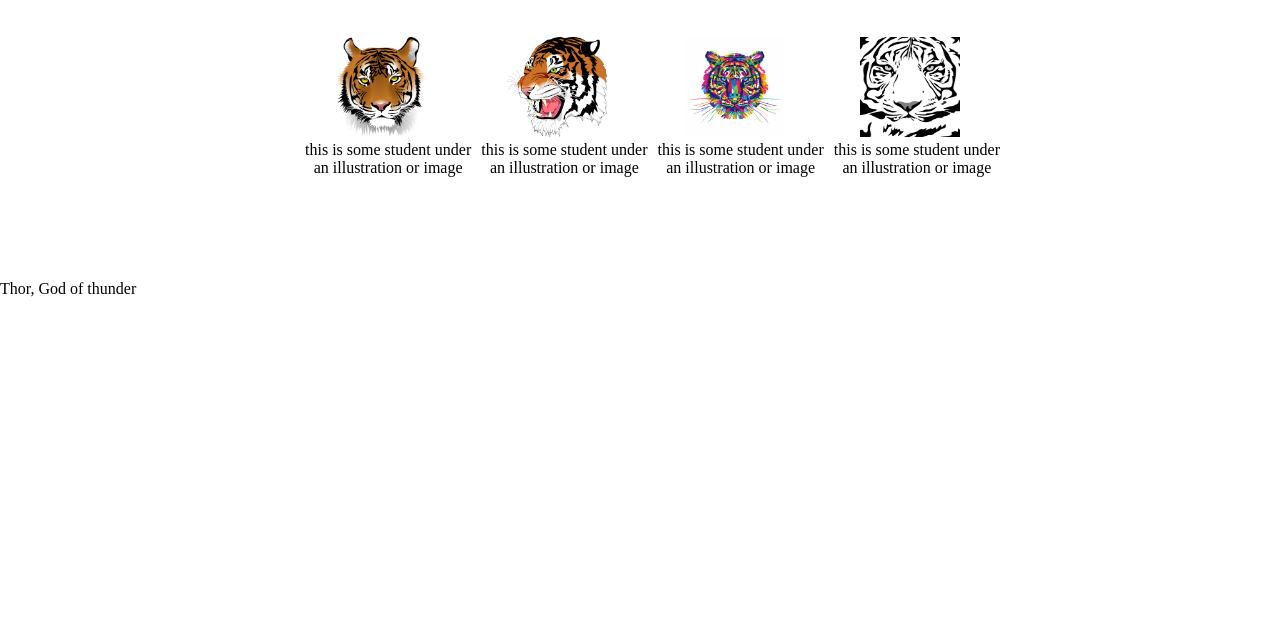
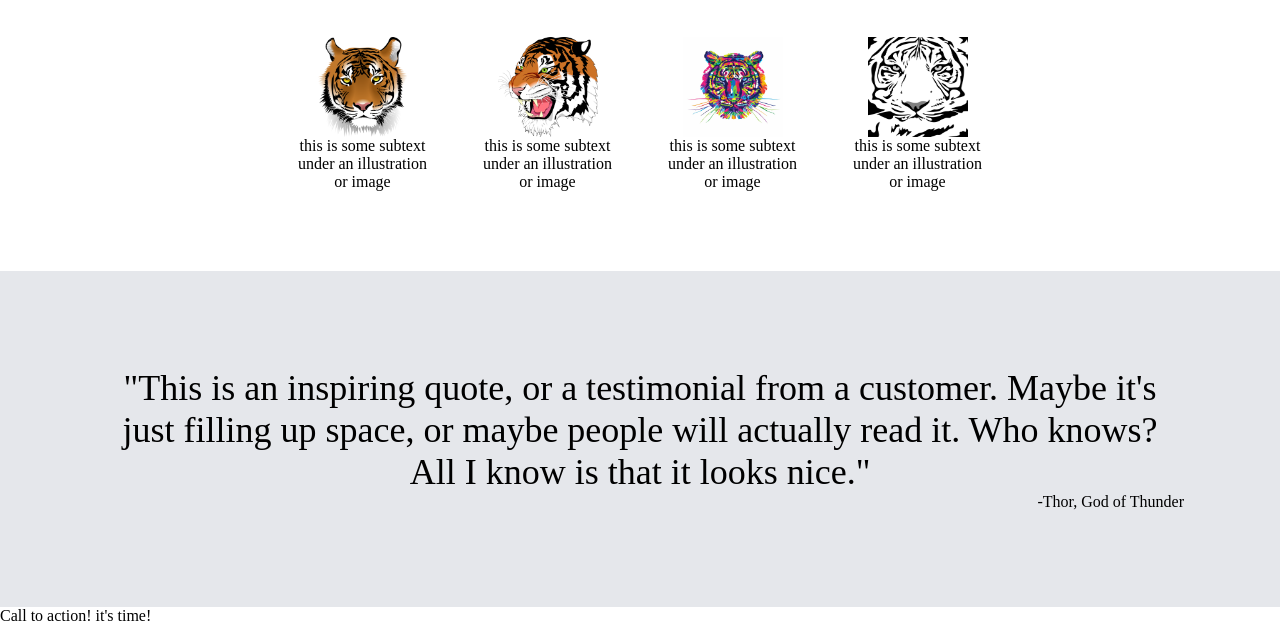
Before and after one commit to Kvlen/Landing-Page, a plain HTML site: page index.html in a window 1280 px wide. Shown: the part 457-1082 px from the top of the page. Before the commit the page ends 800 px from the top, so only its background shows below. Drawn offline with Linux system fonts and the light colour scheme.

Commit message:
made some adjustments to make the landing page and added a new section

```diff
--- a/index.html
+++ b/index.html
@@ -17,7 +17,7 @@
         </ul>
     </div>
     <div class="content">
-        <img src="./tiger.jpg" alt="Tiger Photo" width="415px" height="200px">
+        <img src="./images/tiger.jpg" alt="Tiger Photo" width="415px" height="200px">
         <div class="text-group">
             <div class="awesome">This website is awesome</div>
             <p>This website has some subtext that goes here under the main title. It is a smaller font and the color is lower contrast</p>
@@ -28,23 +28,31 @@
         <div class="title">Some Random Information.</div>
         <div class="empty-boxes">
             <div class="tiger1">
-                <img class="tigerpic" src="./tiger1.png" alt="Tiger Photo" width="100px" height="100px">
-                <div class="text">this is some student under an illustration or image</div>
+                <img class="tigerpic" src="./images/tiger1.png" alt="Tiger Photo" width="100px" height="100px">
+                <div class="text">this is some subtext under an illustration or image</div>
             </div>
             <div class="tiger2">
-                <img class="tigerpic" src="./sumatran-tiger.png" alt="Tiger Photo" width="100px" height="100px">
-                <div class="text">this is some student under an illustration or image</div>
+                <img class="tigerpic" src="./images/sumatran-tiger.png" alt="Tiger Photo" width="100px" height="100px">
+                <div class="text">this is some subtext under an illustration or image</div>
             </div>
             <div class="tiger3">
-                <img class="tigerpic" src="./tiger2.jpg" alt="Tiger Photo" width="100px" height="100px">
-                <div class="text">this is some student under an illustration or image</div>
+                <img class="tigerpic" src="./images/tiger2.jpg" alt="Tiger Photo" width="100px" height="100px">
+                <div class="text">this is some subtext under an illustration or image</div>
             </div>
             <div class="tiger4">
-                <img class="tigerpic" src="./tiger3.png" alt="Tiger Photo" width="100px" height="100px">
-                <div class="text">this is some student under an illustration or image</div>
+                <img class="tigerpic" src="./images/tiger3.png" alt="Tiger Photo" width="100px" height="100px">
+                <div class="text">this is some subtext under an illustration or image</div>
             </div>
         </div>
     </div>
-    <div class="quote">Thor, God of thunder</div>
+    <div class="quote">
+        <div class="quote-container">
+            <div class="quote-content">"This is an inspiring quote, or a testimonial from a customer. Maybe it's just filling up space, or maybe people will actually read it. Who knows? All I know is that it looks nice."</div>
+            <div class="quote-author">-Thor, God of Thunder</div>
+        </div>
+    </div>
+    <div>
+        Call to action! it's time!
+    </div>
 </body>
 </html>
--- a/style.css
+++ b/style.css
@@ -12,6 +12,8 @@ body {
     display: flex;
     justify-content: space-around;
     align-items: center;
+    /* width: 100%;
+    height: auto; */
 }
 
 .logo {
@@ -39,8 +41,8 @@ li {
 
 .content {
     background: #1F2937;
-    margin: 0;
     margin-top: -1px;
+    /* width: 100%; */
     height: 350px;
 }
 
@@ -89,6 +91,8 @@ button:hover {
 }
 
 .container {
+    /* width: 100%;
+    height: auto; */
 }
 
 .title {
@@ -100,21 +104,48 @@ button:hover {
 
 .empty-boxes {
     display: flex;
-    margin: 103px;
-    padding-left: 197px;
-    padding-right: 172px;
-    padding-top: 0px;
+    justify-content: center;
     margin-top: 40px;
+    margin-bottom: 80px;
+    gap: 40px;
+}
+
+.tiger1, .tiger2, .tiger3, .tiger4  {
+    display: flex;
+    flex-direction: column;
+    align-items: center;
+    width: 145px;
 }
 
 .tigerpic {
-    padding-left: 31px;
+    /* padding-left: 31px; */
 }
 
 .text {
     text-align: center;
+    width: 100%;
+    height: auto;
 }
 
 .quote {
+    background-color: #E5E7EB;
     display: flex;
 }
+
+.quote-container {
+    display: flex;
+    align-items: flex-end;
+    flex-direction: column;
+    padding: 96px;
+    text-align: center;
+}
+
+.quote-content {
+    display: flex;
+    font-size: 36px;
+    font-family: light italic;
+}
+
+.quote-author {
+    display: flex;
+}
```
Also changed, not shown: tiger.jpg (deleted), tiger1.png (deleted), tiger2.jpg (deleted), tiger3.png (deleted).
